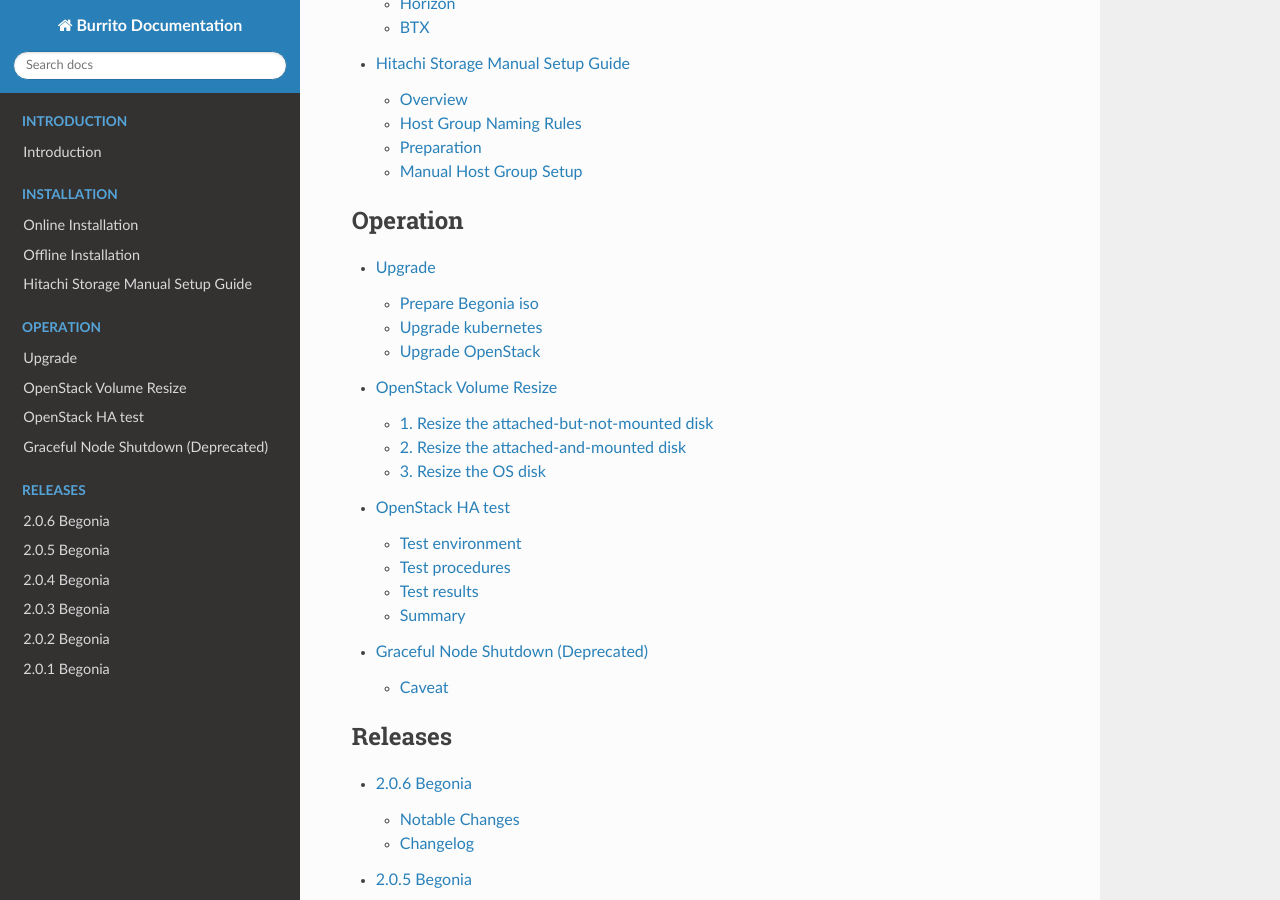
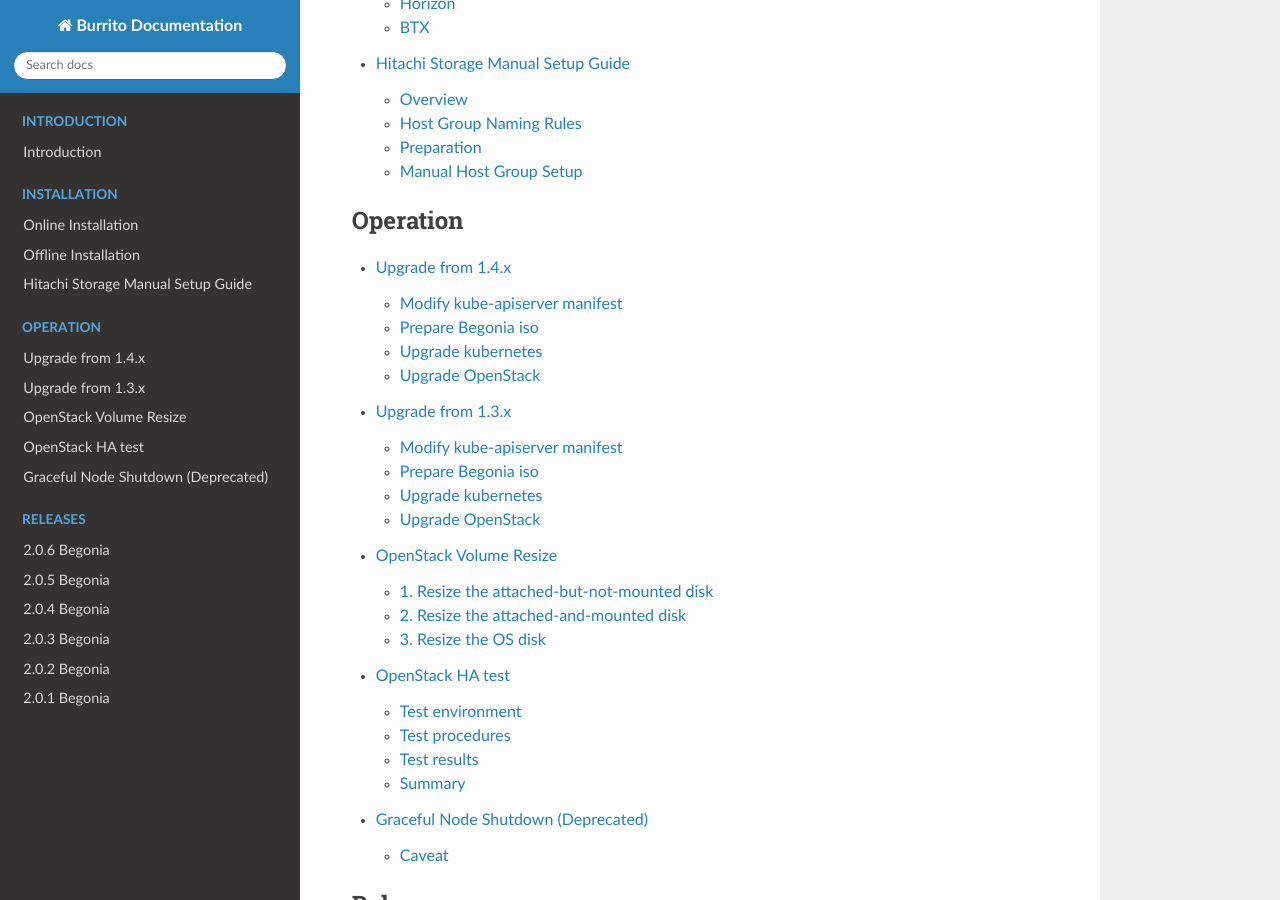
Before and after one commit to iorchard/burrito_docs, a Sphinx documentation site: the page built from source/index.rst, in a window 1280 px wide and 900 px high, scrolled down 881 px. Built offline with Sphinx 7.4.7 and the Read the Docs theme 2.0.0, drawn with Linux system fonts in a browser that asks for light colours; pages that are not in the unit, such as notebooks, are missing from menus; some of the changed lines change nothing that is shown.

Commit message:
add upgrade from 1.3.x document

```diff
--- a/source/index.rst
+++ b/source/index.rst
@@ -25,7 +25,8 @@
    :caption: Operation
    :maxdepth: 2
 
-   operation/upgrade
+   operation/upgrade_from_1.4.x
+   operation/upgrade_from_1.3.x
    operation/openstack_volume_resize
    operation/openstack_ha_test
    operation/add_compute_node
--- /dev/null
+++ b/source/operation/upgrade_from_1.3.x.rst
@@ -0,0 +1,536 @@
+Upgrade from 1.3.x
+===================
+
+This is a guide to upgrade Burrito Aster to Burrito Begonia.
+
+I assume Burrito Aster 1.3.x is already installed and running.
+This guide will show you how to upgrade it to Burrito Begonia 2.0.6.
+
+This is a version table.
+
+===============  ============ ==============
+Components       Aster 1.3.x  Begonia 2.0.6
+===============  ============ ==============
+containerd          v1.7.7      v1.7.13
+kubernetes          v1.28.3     v1.29.2
+kubeadm             v1.28.3     v1.29.2
+etcd                v3.5.9      v3.5.10
+calico              v3.26.3     v3.26.4
+coredns             v1.10.1     v1.11.1
+helm                v3.13.1     v3.14.2
+nerdctl             1.6.0       1.7.1
+crictl              v1.28.0     v1.29.0
+nodelocaldns        1.22.20     1.22.28
+cert-manager        v1.11.1     v1.13.2
+metallb             v0.13.9     v0.13.9
+registry            2.8.2       2.8.3
+===============  ============ ==============
+
+Modify kube-apiserver manifest
+--------------------------------
+
+First,
+we need to modify kube-apiserver manifest to upgrade kubernetes,
+
+Modify --anonymous-auth to true in
+/etc/kubernetes/manifests/kube-apiserver.yaml on every control node.::
+
+    $ sudo vi /etc/kubernetes/manifests/kube-apiserver.yaml
+    ...
+        - --anonymous-auth=true
+
+Wait until kube-apiserver is restarted on each control node.
+
+Check if we can connect to each kube-apiserver.::
+
+    $ curl -sk https://192.168.21.111:6443/healthz
+    ok
+    $ curl -sk https://192.168.21.112:6443/healthz
+    ok
+    $ curl -sk https://192.168.21.113:6443/healthz
+    ok
+
+Prepare Begonia iso
+--------------------
+
+We will use Burrito Begonia 2.0.6 iso to upgrade the existing Burrito
+Aster cluster.
+
+Mount burrito-2.0.6_8.9.iso in /mnt.::
+
+    $ sudo mount -o loop,ro burrito-2.0.6_8.9.iso /mnt
+
+Unarchive burrito-2.0.6 tarball from the iso.::
+
+    $ tar xzf /mnt/burrito-2.0.6.tar.gz
+
+Back up localrepo.cfg and registry.cfg in /etc/haproxy/conf.d/.::
+
+    $ sudo mv /etc/haproxy/conf.d/localrepo.cfg \
+                /etc/haproxy/conf.d/localrepo.cfg.bak
+    $ sudo mv /etc/haproxy/conf.d/registry.cfg \
+                /etc/haproxy/conf.d/registry.cfg.bak
+
+Reload haproxy.service on the first control node.::
+
+    $ sudo systemctl reload haproxy.service
+
+Run prepare.sh script.::
+
+    $ cd burrito-2.0.6
+    $ ./prepare.sh offline
+
+Copy files from the existing burrito dir (e.g. $HOME/burrito-1.3.x).::
+
+    $ cp $HOME/burrito-1.3.x/.vaultpass .
+    $ cp $HOME/burrito-1.3.x/group_vars/all/vault.yml group_vars/all/
+    $ cp $HOME/burrito-1.3.x/.offline_flag .
+
+Edit hosts and vars.yml for your environment.::
+
+    $ vi hosts
+    $ vi vars.yml
+
+Edit group_vars/all/\*.yml if you modified them
+for your environment.::
+
+    $ vi group_vars/all/netapp_vars.yml
+    $ vi group_vars/all/ceph_vars.yml
+
+Check the node connectivity.::
+
+    $ ./run.sh ping
+
+Check if keepalived_vip(192.168.21.110) is on the first control node.::
+
+    $ ip -br a s dev eth1
+    eth1             UP             192.168.21.111/24 192.168.21.110/32 fe80::5054:ff:feeb:2b8b/64
+
+If it is not, move keepalived_vip to the first control node by restarting
+keepalived service.
+For example, if keepalived_vip is on the second control node,
+restart keepalived service on the second control node.::
+
+    $ sudo systemctl restart keepalived.service
+
+Then the keepalived_vip will be moved to the first control node.
+
+Remove registry and localrepo pods.::
+
+    $ sudo kubectl delete deploy registry localrepo -n kube-system
+    deployment.apps "registry" deleted
+    deployment.apps "localrepo" deleted
+
+These pods will be recreated while upgrading.
+
+Disable gnsh service on all kubernetes nodes.
+It will be replaced by Askelpios service.::
+
+    $ sudo systemctl disable gnsh.service
+
+Run preflight playbook.::
+
+    $ ./run.sh preflight
+
+Run ha playbook.::
+
+    $ ./run.sh ha
+
+You are ready to upgrade kubernetes cluster now.
+
+Upgrade kubernetes
+-------------------
+
+Run k8s playbook with upgrade_cluster_setup=true.::
+
+    $ ./run.sh k8s -e upgrade_cluster_setup=true
+
+It will take a long time.
+It took about 52 minutes in my VM environment.
+
+Check if the kubernetes version is v1.29.2.::
+
+    $ kubectl version
+    Client Version: v1.29.2
+    Kustomize Version: v5.0.4-0.20230601165947-6ce0bf390ce3
+    Server Version: v1.29.2
+
+Run patch playbook.::
+
+    $ ./run.sh patch
+
+Run registry playbook.::
+
+    $ ./run.sh registry
+
+Check the new images(e.g. kube-apiserver:v1.29.2) are added to
+the local registry.::
+
+    $ curl -s 192.168.21.110:32680/v2/kube-apiserver/tags/list
+    {"name":"kube-apiserver","tags":["v1.28.3","v1.29.2"]}
+
+Run landing playbook.::
+
+    $ ./run.sh landing
+
+Check the new images(e.g. kube-apiserver:v1.29.2) are added to
+the genesis registry.::
+
+    $ curl -s 192.168.21.110:6000/v2/kube-apiserver/tags/list
+    {"name":"kube-apiserver","tags":["v1.28.3","v1.29.2"]}
+
+Kubernetes upgrade is done!
+
+
+Upgrade OpenStack
+--------------------
+
+We will upgrade each openstack component one by one.
+
+Here is a version table.
+
+===============  ============ ==============
+Components       Aster 1.3.x  Begonia 2.0.6
+===============  ============ ==============
+ingress          v1.1.3       v1.8.2
+mariadb          10.6.16      10.11.7
+rabbitmq         3.11.28      3.12.11
+memcached        1.6.17       1.6.22
+libvirt          6.0.0        8.0.0
+keystone         21.0.2.dev3  23.0.2.dev10
+glance           24.2.2.dev1  26.0.1.dev2
+placement        7.0.1        9.0.1
+neutron          20.5.1.dev28 22.1.1.dev110
+nova             25.3.1.dev1  27.2.1.dev19
+cinder           20.3.3.dev2  22.1.2.dev10
+horizon          22.1.0       23.1.1.dev14
+btx              1.2.3        2.0.2
+===============  ============ ==============
+
+Before upgrading openstack
+++++++++++++++++++++++++++++
+
+Before upgrade, we need to do the following tasks.
+
+Stop all VM instances.::
+
+    root@btx-0:/# o server stop <VM_NAME> [<VM_NAME> ...]
+
+Get all compute node id.::
+
+    root@btx-0:/# o hypervisor list
+    +--------------------------------------+---------------------+-----------------+----------------+-------+
+    | ID                                   | Hypervisor Hostname | Hypervisor Type | Host IP        | State |
+    +--------------------------------------+---------------------+-----------------+----------------+-------+
+    | 5febbf97-71dc-4ae0-a902-2217ee97cd3b | aster-compute       | QEMU            | 192.168.21.114 | up    |
+    +--------------------------------------+---------------------+-----------------+----------------+-------+
+
+Create /var/lib/nova/compute_id on each compute node.::
+
+    $ echo 5febbf97-71dc-4ae0-a902-2217ee97cd3b | sudo -u nova tee /var/lib/nova/compute_id
+
+(For netapp nfs)
+Preserve nova-instances PVC if NetApp NFS is the default storage backend.
+
+Patch nova-instances PVC.::
+
+    $ NOVA_INSTANCES_PVC=$(kubectl get pvc nova-instances -n openstack \
+        -o jsonpath='{.spec.volumeName}')
+    $ echo $NOVA_INSTANCES_PVC
+    pvc-cc0d533d-eaaf-4a8f-81a0-3e11d9720944
+    $ sudo kubectl patch pv $NOVA_INSTANCES_PVC -p \
+        '{"spec":{"persistentVolumeReclaimPolicy":"Retain"}}'
+    persistentvolume/pvc-cc0d533d-eaaf-4a8f-81a0-3e11d9720944 patched
+
+Uninstall the following components.
+These components cannot be upgraded while they are running.::
+
+    $ ./scripts/burrito.sh uninstall nova
+    $ ./scripts/burrito.sh uninstall ingress
+    $ ./scripts/burrito.sh uninstall mariadb
+    $ ./scripts/burrito.sh uninstall rabbitmq
+
+(For netapp nfs)
+Patch nova-instances PVC to nullify claim.::
+
+    $ sudo kubectl patch pv $NOVA_INSTANCES_PVC -p \
+        '{"spec":{"claimRef": {"resourceVersion": null, "uid": null}}}'
+    persistentvolume/pvc-cc0d533d-eaaf-4a8f-81a0-3e11d9720944 patched
+
+(For netapp nfs)
+Add volumeName in openstack-helm/nova/templates/pvc-instances.yaml.::
+
+    spec:
+      accessModes: [ "ReadWriteMany" ]
+      resources:
+        requests:
+          storage: {{ .Values.volume.size }}
+      storageClassName: {{ .Values.volume.class_name }}
+      volumeName: pvc-cc0d533d-eaaf-4a8f-81a0-3e11d9720944
+    {{- end }}
+
+(For netapp nfs)
+Detach all volumes that ingress, mariadb, and rabbitmq are using.
+
+:download:`remove_volumeattachment script <../_static/remove_volumeattachment.sh>`.::
+
+    $ chmod +x remove_volumeattachment.sh
+    $ ./remove_volumeattachment.sh
+    ingress-0 pvc: pvc-28fb7360-cef8-4d64-9edb-08636f6c2e6b
+    ingress-0 volumeattachment id: csi-63fe882673981ce326e6eb7fbf1da194300e1bed9a30a2a5f7366172f5247887
+    volumeattachment.storage.k8s.io "csi-63fe882673981ce326e6eb7fbf1da194300e1bed9a30a2a5f7366172f5247887" deleted
+    ...
+    mariadb-0 pvc: pvc-9b95c69f-2e8e-47ec-ad79-2bc1ca5c0dde
+    mariadb-0 volumeattachment id: csi-1d8d1834daf738654f4f79f587745f9c5469a3f7c0329b235b368f8b46f5c529
+    volumeattachment.storage.k8s.io "csi-1d8d1834daf738654f4f79f587745f9c5469a3f7c0329b235b368f8b46f5c529" deleted
+    ...
+    rabbitmq-2 pvc: pvc-c201cc59-63fb-4cb2-8149-bfafe91d0d14
+    rabbitmq-2 volumeattachment id: csi-b52b24c2da084ea89f816b2d9bb9417836937784ef9c65d0c36292b3302288bf
+    volumeattachment.storage.k8s.io "csi-b52b24c2da084ea89f816b2d9bb9417836937784ef9c65d0c36292b3302288bf" deleted
+
+(For netapp nfs)
+Unmount /var/lib/nova/instances in every compute node
+if netapp NFS is the default storage backend.::
+
+    $ sudo umount /var/lib/nova/instances
+
+Run burrito playbook with system tag.::
+
+    $ ./run.sh burrito --tags=system
+
+Upgrade openstack infra components
++++++++++++++++++++++++++++++++++++
+
+Upgrade ingress (v1.1.3 -> v1.8.2).::
+
+    $ ./scripts/burrito.sh install ingress
+
+Check if ingress pods are running and ready.::
+
+    root@btx-0:/# k get po -l application=ingress,component=server
+    NAME        READY   STATUS    RESTARTS   AGE
+    ingress-0   1/1     Running   0          2m
+    ingress-1   1/1     Running   0          96s
+    ingress-2   1/1     Running   0          57s
+
+Upgrade mariadb (10.6.16 -> 10.11.7).::
+
+    $ ./scripts/burrito.sh install mariadb
+
+Check if mariadb server pods are running and ready.::
+
+    root@btx-0:/# k get po -l application=mariadb,component=server
+    NAME               READY   STATUS    RESTARTS   AGE
+    mariadb-server-0   1/1     Running   0          4m53s
+    mariadb-server-1   1/1     Running   0          4m53s
+    mariadb-server-2   1/1     Running   0          4m53s
+
+Upgrade rabbitmq (3.11.28 -> 3.12.11).::
+
+    $ ./scripts/burrito.sh install rabbitmq
+
+Check if rabbitmq server pods are running and ready.::
+
+    root@btx-0:/# k get po -l application=rabbitmq,component=server
+    NAME                  READY   STATUS    RESTARTS      AGE
+    rabbitmq-rabbitmq-0   1/1     Running   0             4m25s
+    rabbitmq-rabbitmq-1   1/1     Running   0             4m25s
+    rabbitmq-rabbitmq-2   1/1     Running   1 (60s ago)   4m25s
+
+Upgrade memcached (1.6.17 -> 1.6.22).::
+
+    $ ./scripts/burrito.sh install memcached
+
+Check if memcached pod is running and ready.::
+
+    root@btx-0:/# k get po -l application=memcached
+    NAME                                   READY   STATUS    RESTARTS   AGE
+    memcached-memcached-5cd8fc7496-cpx5m   1/1     Running   0          22s
+
+Upgrade libvirt (6.0.0 -> 8.0.0).::
+
+    $ ./scripts/burrito.sh install libvirt
+
+Check if libvirt pods are running and ready.::
+
+    root@btx-0:/# k get po -l application=libvirt
+    NAME                            READY   STATUS    RESTARTS   AGE
+    libvirt-libvirt-default-rq85p   1/1     Running   0          74s
+
+Upgrade openstack components
+++++++++++++++++++++++++++++++
+
+Upgrade keystone (21.0.2.dev3 -> 23.0.2.dev10).::
+
+    $ ./scripts/burrito.sh install keystone
+
+Check if keystone pods are running and ready.::
+
+    root@btx-0:/# k get po -l application=keystone,component=api
+    NAME                            READY   STATUS    RESTARTS   AGE
+    keystone-api-786c7866d6-crzsz   1/1     Running   0          2m9s
+    keystone-api-786c7866d6-gzc9g   1/1     Running   0          2m9s
+
+If glance-api is a type of statefulset
+(i.e. if the default storage is not netapp),
+uninstall glance first.::
+
+    $ k get po -l application=glance,component=api
+    glance-api-0                 2/2     Running     0          72m
+    glance-api-1                 2/2     Running     0          72m
+    $ ./scripts/burrito.sh uninstall glance
+
+Upgrade glance (24.2.2.dev1 -> 26.0.1.dev2).::
+
+    $ ./scripts/burrito.sh install glance
+
+One of glance-api pods can be stuck in init state (netapp nfs only).::
+
+    root@btx-0:/# k get po -l application=glance,component=api
+    NAME                          READY   STATUS     RESTARTS   AGE
+    glance-api-596d7cf6c8-5srzp   2/2     Running    0          7m22s
+    glance-api-596d7cf6c8-z4lnr   0/2     Init:0/2   0          7m22s
+
+Just delete the Init-state pod. Then it will be running okay.
+
+Check if glance pods are running and ready.
+
+If glance-api is a type of deployment
+(i.e. if the default storage is netapp)::
+
+    root@btx-0:/# k delete po glance-api-596d7cf6c8-z4lnr
+    root@btx-0:/# k get po -l application=glance,component=api
+    NAME                          READY   STATUS    RESTARTS   AGE
+    glance-api-596d7cf6c8-5srzp   2/2     Running   0          9m23s
+    glance-api-596d7cf6c8-g7s7c   2/2     Running   0          94s
+
+If glance-api is a type of statefulset
+(i.e. if the default storage is not netapp)::
+
+    root@btx-0:/# k get po -l application=glance,component=api
+    NAME           READY   STATUS    RESTARTS   AGE
+    glance-api-0   2/2     Running   0          25m
+    glance-api-1   2/2     Running   0          25m
+
+Upgrade placement (7.0.1 -> 9.0.1).::
+
+    $ ./scripts/burrito.sh install placement
+
+Check if placement pods are running and ready.::
+
+    root@btx-0:/# k get po -l application=placement,component=api
+    NAME                             READY   STATUS    RESTARTS   AGE
+    placement-api-6d7948d754-9lfrg   1/1     Running   0          2m41s
+
+Upgrade neutron (20.5.1.dev28 -> 22.1.1.dev110).::
+
+    $ ./scripts/burrito.sh install neutron
+
+Some pods(neutron-{dhcp,l3,meata}-agent) will be in Init state.
+That's okay since they are waiting for nova pods.
+
+Before upgrading nova, we need to preserve images_type variable value.
+It is `qcow2` in Aster 1.3.x while it is `rbd` in Begonia.
+
+Set `images_type` to `qcow2` in
+roles/burrito.openstack/templates/osh/nova.yml.j2.::
+
+    libvirt:
+      volume_use_multipath: {{ enable_multipath }}
+      connection_uri: "qemu+tcp://127.0.0.1/system"
+      images_type: "qcow2"
+
+Upgrade nova (25.3.1.dev1 -> 27.2.1.dev19).::
+
+    $ ./scripts/burrito.sh install nova
+
+Check if nova pods are running and ready.::
+
+    root@btx-0:/# k get po -l application=nova,component=compute
+    NAME                         READY   STATUS    RESTARTS        AGE
+    nova-compute-default-2vn7r   1/1     Running   0               10m
+
+If cinder-volume is a type of statefulset
+(i.e. if the default storage is not netapp),
+uninstall cinder first.::
+
+    $ k get po -l application=cinder,component=volume
+    cinder-volume-0                   1/1     Running     0          3h16m
+    cinder-volume-1                   1/1     Running     0          3h16m
+    $ ./scripts/burrito.sh uninstall cinder
+
+Upgrade cinder (20.3.3.dev2 -> 22.1.2.dev10).::
+
+    $ ./scripts/burrito.sh install cinder
+
+Check if cinder pods are running and ready.
+
+If cinder-volume is a type of deployment
+(i.e. if the default storage is netapp)::
+
+    root@btx-0:/# k get po -l application=cinder,component=volume
+    NAME                            READY   STATUS     RESTARTS   AGE
+    cinder-volume-86cf778db-2469r   1/1     Running    0          6m2s
+    cinder-volume-86cf778db-mhg7b   0/1     Init:0/4   0          6m2s
+
+One of cinder-volume is stuck at Init state. This is the same problem as
+glance-api.
+Just delete the second cinder-volume and it will be okay.::
+
+    root@btx-0:/# k delete po cinder-volume-86cf778db-mhg7b
+    root@btx-0:/# k get po -l application=cinder,component=volume
+    NAME                            READY   STATUS    RESTARTS   AGE
+    cinder-volume-86cf778db-2469r   1/1     Running   0          7m33s
+    cinder-volume-86cf778db-pxf5v   1/1     Running   0          28s
+
+If cinder-volume is a type of statefulset
+(i.e. if the default storage is not netapp)::
+
+    root@btx-0:/# k get po -l application=cinder,component=volume
+    NAME              READY   STATUS    RESTARTS   AGE
+    cinder-volume-0   1/1     Running   0          5m20s
+    cinder-volume-1   1/1     Running   0          5m20s
+
+Upgrade horizon (22.1.0 -> 23.1.1.dev14).::
+
+    $ ./scripts/burrito.sh install horizon
+
+Check if horizon pods are running and ready.::
+
+    root@btx-0:/# k get po -l application=horizon,component=server
+    NAME                      READY   STATUS    RESTARTS   AGE
+    horizon-bfdcc7bd6-4n655   1/1     Running   0          84s
+    horizon-bfdcc7bd6-w9wqh   0/1     Running   0          84s
+
+Sometimes One of horizon pods could not be ready.
+Just delete it and it's all good.::
+
+    root@btx-0:/# k get po -l application=horizon,component=server
+    NAME                      READY   STATUS    RESTARTS   AGE
+    horizon-bfdcc7bd6-4n655   1/1     Running   0          5m59s
+    horizon-bfdcc7bd6-pg589   1/1     Running   0          76s
+
+Last but not least, upgrade btx (1.2.3 -> 2.0.1).::
+
+    $ ./scripts/burrito.sh uninstall btx
+    $ ./scripts/burrito.sh install btx
+
+Check btx is running.::
+
+    $ kubectl get po btx-0 -n openstack
+    NAME    READY   STATUS    RESTARTS   AGE
+    btx-0   1/1     Running   0          79s
+
+Go to btx shell and check openstack services.::
+
+    $ bts
+    root@btx-0:/# o compute service list
+    root@btx-0:/# o volume service list
+    root@btx-0:/# o network agent list
+
+If everything is okay, start the previously stopped VM instances.::
+
+    root@btx-0:/# o server start <VM_NAME> [<VM_NAME> ...]
+
+
+OpenStack Upgrade is Done!!!
--- a/source/operation/upgrade.rst
+++ b/source/operation/upgrade_from_1.4.x.rst
@@ -1,5 +1,5 @@
-Upgrade
-========
+Upgrade from 1.4.x
+===================
 
 This is a guide to upgrade Burrito Aster to Burrito Begonia.
 
@@ -26,6 +26,29 @@
 registry            2.8.2       2.8.3
 ===============  ============ ==============
 
+Modify kube-apiserver manifest
+--------------------------------
+
+First,
+we need to modify kube-apiserver manifest to upgrade kubernetes,
+
+Modify --anonymous-auth to true in
+/etc/kubernetes/manifests/kube-apiserver.yaml on every control node.::
+
+    $ sudo vi /etc/kubernetes/manifests/kube-apiserver.yaml
+    ...
+        - --anonymous-auth=true
+
+Wait until kube-apiserver is restarted on each control node.
+
+Check if we can connect to each kube-apiserver.::
+
+    $ curl -sk https://192.168.21.111:6443/healthz
+    ok
+    $ curl -sk https://192.168.21.112:6443/healthz
+    ok
+    $ curl -sk https://192.168.21.113:6443/healthz
+    ok
 
 Prepare Begonia iso
 --------------------
@@ -92,24 +115,6 @@
 
 Then the keepalived_vip will be moved to the first control node.
 
-Modify --anonymous-auth to true in
-/etc/kubernetes/manifests/kube-apiserver.yaml on every control node.::
-
-    $ sudo vi /etc/kubernetes/manifests/kube-apiserver.yaml
-    ...
-        - --anonymous-auth=true
-
-Wait until kube-apiserver is restarted on each control node.
-
-Check if we can connect to each kube-apiserver.::
-
-    $ curl -sk https://192.168.21.111:6443/healthz
-    ok
-    $ curl -sk https://192.168.21.112:6443/healthz
-    ok
-    $ curl -sk https://192.168.21.113:6443/healthz
-    ok
-
 Remove registry, localrepo, and asklepios pods.::
 
     $ sudo kubectl delete deploy registry localrepo asklepios -n kube-system
@@ -118,6 +123,10 @@
     deployment.apps "asklepios" deleted
 
 These pods will be recreated while upgrading.
+
+Run preflight playbook.::
+
+    $ ./run.sh preflight
 
 You are ready to upgrade kubernetes cluster now.
 
@@ -438,6 +447,11 @@
 (i.e. if the default storage is not netapp),
 uninstall cinder first.::
 
+    $ k get po -l application=cinder,component=volume
+    cinder-volume-0                   1/1     Running     0          3h16m
+    cinder-volume-1                   1/1     Running     0          3h16m
+    $ ./scripts/burrito.sh uninstall cinder
+
 Upgrade cinder (20.3.3.dev2 -> 22.1.2.dev10).::
 
     $ ./scripts/burrito.sh install cinder
```
